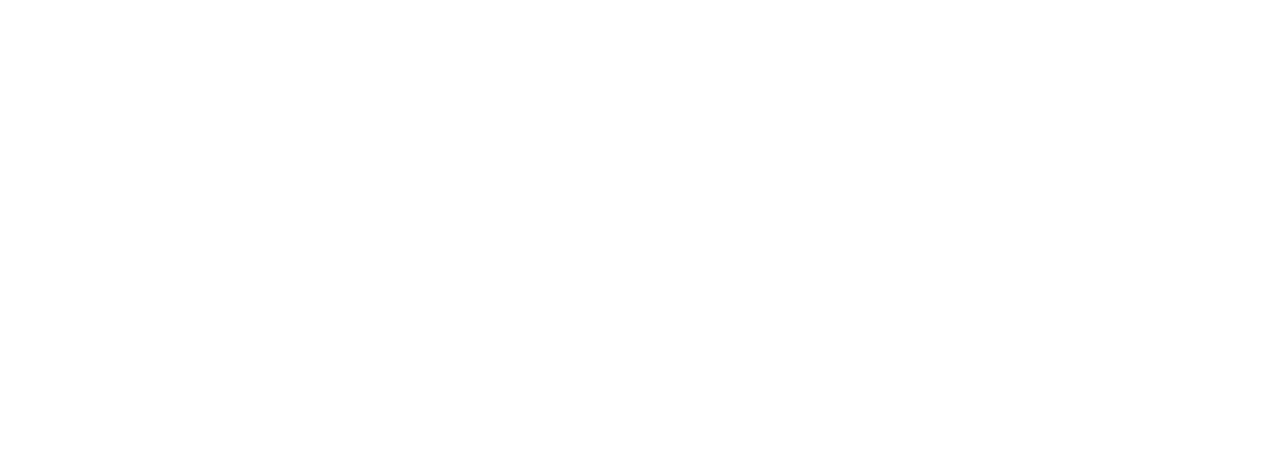
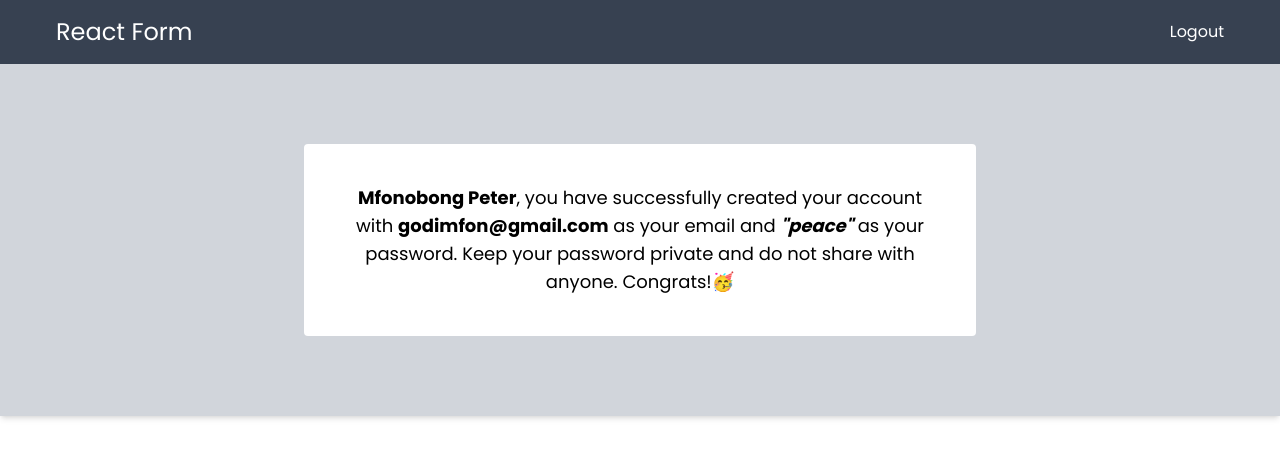
Before and after one commit to gratechs/react-form, a React (Create React App) app: page /profile in a window 1280 px wide. Before the commit this address had no page. Shown: the top 458 px of the page. Built offline with nearby package versions, Linux system fonts and the light colour scheme.

Commit message:
Added Profile Page and Not Found Page with react router

```diff
--- a/src/App.js
+++ b/src/App.js
@@ -2,6 +2,8 @@ import { Routes, Route, Navigate } from 'react-router-dom';
 
 import LogInPage from './pages/LogInPage';
 import SignUpPage from './pages/SignUpPage';
+import ProfilePage from './pages/ProfilePage';
+import NotFound from './pages/NotFound';
 
 function App() {
   return (
@@ -10,6 +12,8 @@ function App() {
         <Route path="/" element={<Navigate to="/sign-up" />} />
         <Route path="/sign-up" element={<SignUpPage />} />
         <Route path="/login" element={<LogInPage />} />
+        <Route path="/profile" element={<ProfilePage />} />
+        <Route path="*" element={<NotFound />} />
       </Routes>
     </main>
   );
--- /dev/null
+++ b/src/components/Layout/ProfileNavigation.js
@@ -0,0 +1,12 @@
+import { Link } from 'react-router-dom';
+
+const ProfileNavigation = () => {
+  return (
+    <nav className="flex justify-between items-center container mx-auto max-w-screen-xl p-4 bg-gray-700 text-white md:px-8 lg:px-14">
+      <p className="text-2xl cursor-pointer">React Form</p>
+      <Link to="/login">Logout</Link>
+    </nav>
+  );
+};
+
+export default ProfileNavigation;
--- /dev/null
+++ b/src/components/Profile/Profile.js
@@ -0,0 +1,24 @@
+import { Fragment } from 'react';
+import ProfileNavigation from '../Layout/ProfileNavigation';
+
+const Profile = () => {
+  return (
+    <Fragment>
+      <ProfileNavigation />
+      <section className="container max-w-screen-xl mx-auto px-12 py-14 text-center shadow-md bg-gray-300 sm:px-24 sm:py-20">
+        <div className="bg-white mx-auto p-10 max-w-2xl rounded">
+          <p className="lg:text-lg">
+            <span className="font-bold">Mfonobong Peter</span>, you have
+            successfully created your account with{' '}
+            <span className="font-bold">godimfon@gmail.com</span> as your email
+            and <span className="font-bold italic">"peace"</span> as your
+            password. Keep your password private and do not share with anyone.
+            Congrats!🥳
+          </p>
+        </div>
+      </section>
+    </Fragment>
+  );
+};
+
+export default Profile;
--- /dev/null
+++ b/src/pages/NotFound.js
@@ -0,0 +1,11 @@
+const NotFound = () => {
+  return (
+    <div className="flex items-center justify-center container mx-auto max-w-lg h-screen">
+      <p className="text-4xl p-8 text-center font-bold md:text-5xl lg:text-6xl">
+        Page not found!
+      </p>
+    </div>
+  );
+};
+
+export default NotFound;
--- /dev/null
+++ b/src/pages/ProfilePage.js
@@ -0,0 +1,7 @@
+import Profile from '../components/Profile/Profile';
+
+const ProfilePage = () => {
+  return <Profile />;
+};
+
+export default ProfilePage;
```
